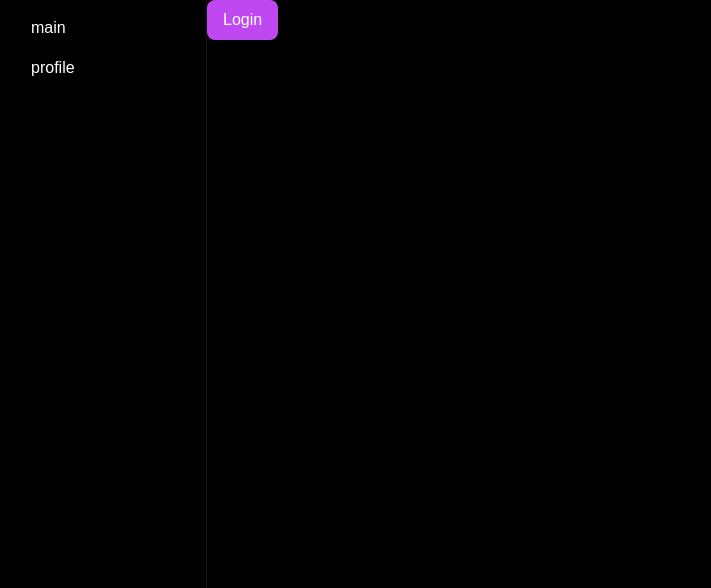
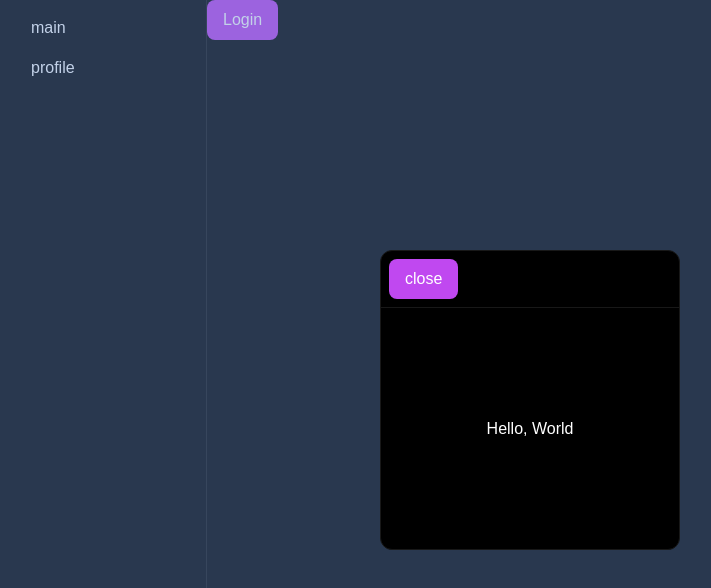
Before and after one commit to bbabdibakas/wavion, a React app: page / in a window 1280 px wide. Both pictures are taken after a click on the button "Login". Shown: the top 588 px of the page, without its empty margins (110-821 px from the left). Built offline with nearby package versions, Linux system fonts and the light colour scheme.

Commit message:
feat: added ui kit AppPortal, AppModal

```diff
--- a/src/app/App.tsx
+++ b/src/app/App.tsx
@@ -7,7 +7,6 @@
     return (
         <div className={'app'}>
             <div className={'wrapper'}>
-
                 <Sidebar />
                 <Routes>
                     <Route path="/" element={<MainPage />} />
--- a/src/app/styles/variables.scss
+++ b/src/app/styles/variables.scss
@@ -9,4 +9,5 @@
 
     --app-bg-color: #000;
     --primary-color: #fff;
+    --border-color: #181818;
 }
--- a/src/pages/MainPage/ui/MainPage.tsx
+++ b/src/pages/MainPage/ui/MainPage.tsx
@@ -1,16 +1,30 @@
+import { useState } from "react"
 import AppButton from "shared/ui/AppButton/AppButton"
+import { AppModal } from "shared/ui/AppModal/AppModal"
 
 const MainPage = () => {
+    const [isModalOpen, setIsModalOpen] = useState<boolean>(false)
 
-    const onClickHandler = () => {
-        console.log('Hello, World!')
+    const onModalOpen = () => {
+        setIsModalOpen(true)
+    }
+
+    const onModalClose = () => {
+        setIsModalOpen(false)
     }
 
     return (
         <div>
-            <AppButton onClick={onClickHandler}>
+            <AppButton onClick={onModalOpen}>
                 Login
             </AppButton>
+            {
+                isModalOpen && (
+                    <AppModal isOpen={isModalOpen} onClose={onModalClose}>
+                        Hello, World
+                    </AppModal>
+                )
+            }
         </div>
     )
 }
--- /dev/null
+++ b/src/shared/ui/AppModal/AppModal.module.scss
@@ -0,0 +1,47 @@
+.AppModal {
+    position: fixed;
+    top: 0;
+    bottom: 0;
+    right: 0;
+    left: 0;
+    pointer-events: none;
+    z-index: -1;
+}
+
+.overlay {
+    width: 100%;
+    height: 100%;
+    background: rgba(104, 141, 197, 0.4);
+    display: flex;
+    align-items: center;
+    justify-content: center;
+}
+
+.content {
+    border-radius: 12px;
+    background: var(--app-bg-color);
+    min-width: 300px;
+    min-height: 300px;
+    font: var(--font-m);
+    color: var(--primary-color);
+    border: 1px solid var(--border-color);
+    display: flex;
+    flex-direction: column;
+}
+
+.header {
+    padding: 8px;
+    border-bottom: 1px solid var(--border-color);
+}
+
+.body {
+    flex-grow: 1;
+    display: flex;
+    align-items: center;
+    justify-content: center;
+}
+
+.opened {
+    pointer-events: auto;
+    z-index: 50;
+}
--- /dev/null
+++ b/src/shared/ui/AppModal/AppModal.tsx
@@ -0,0 +1,44 @@
+import cls from './AppModal.module.scss';
+import { AppPortal } from '../AppPortal/AppPortal';
+import { ReactNode } from 'react';
+import AppButton from '../AppButton/AppButton';
+
+interface AppModalProps {
+    className?: string;
+    children?: ReactNode;
+    isOpen: boolean;
+    onClose: () => void;
+}
+
+
+export const AppModal = (props: AppModalProps) => {
+    const {
+        className,
+        children,
+        isOpen,
+        onClose,
+    } = props;
+
+    const onCloseHandler = () => {
+        onClose()
+    }
+
+    return (
+        <AppPortal>
+            <div className={`${cls.AppModal} ${isOpen ? cls.opened : undefined} ${className}`}>
+                <div className={cls.overlay}>
+                    <div className={cls.content}>
+                        <div className={cls.header}>
+                            <AppButton onClick={onCloseHandler}>
+                                close
+                            </AppButton>
+                        </div>
+                        <div className={cls.body}>
+                            {children}
+                        </div>
+                    </div>
+                </div>
+            </div>
+        </AppPortal>
+    );
+};
--- /dev/null
+++ b/src/shared/ui/AppPortal/AppPortal.tsx
@@ -0,0 +1,16 @@
+import { ReactNode } from 'react';
+import { createPortal } from 'react-dom';
+
+interface AppPortalProps {
+    children: ReactNode;
+    element?: HTMLElement;
+}
+
+export const AppPortal = (props: AppPortalProps) => {
+    const {
+        children,
+        element = document.body,
+    } = props;
+
+    return createPortal(children, element);
+};
--- a/src/widgets/Sidebar/ui/Sidebar.module.scss
+++ b/src/widgets/Sidebar/ui/Sidebar.module.scss
@@ -1,6 +1,6 @@
 .Sidebar {
     width: 200px;
-    border-right: 1px solid #181818;
+    border-right: 1px solid var(--border-color);
     padding: 8px;
 }
 
```
